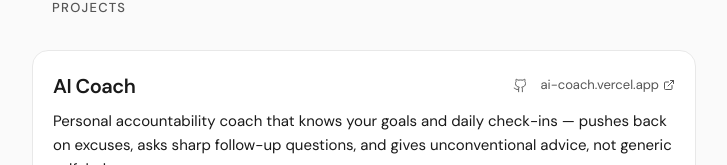
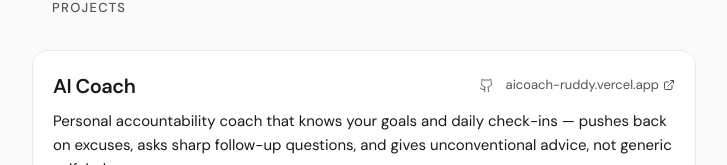
Before and after one commit to Keugene11/personal-website, a Next.js app: page / in a window 1280 px wide. Shown: the part 313-478 px from the top of the page, without its empty margins (276-1003 px from the left). Built offline with nearby package versions, Linux system fonts and the light colour scheme.

Commit message:
Fix AI Coach URL to aicoach-ruddy.vercel.app

```diff
--- a/src/app/page.tsx
+++ b/src/app/page.tsx
@@ -5,11 +5,11 @@
 const projects = [
   {
     name: "AI Coach",
-    url: "https://ai-coach-placeholder.vercel.app",
-    urlLabel: "ai-coach.vercel.app",
+    url: "https://aicoach-ruddy.vercel.app",
+    urlLabel: "aicoach-ruddy.vercel.app",
     github: "https://github.com/Keugene11/ai_coach",
     white: true,
-    demos: [{ label: "Try Demo", url: "https://ai-coach-placeholder.vercel.app" }],
+    demos: [{ label: "Try Demo", url: "https://aicoach-ruddy.vercel.app" }],
     stack: ["Next.js 16", "React 19", "TypeScript", "Claude API", "Neon", "Tailwind CSS"],
     bullets: [
       "Personal accountability coach that knows your goals and daily check-ins — pushes back on excuses, asks sharp follow-up questions, and gives unconventional advice, not generic self-help",
```
